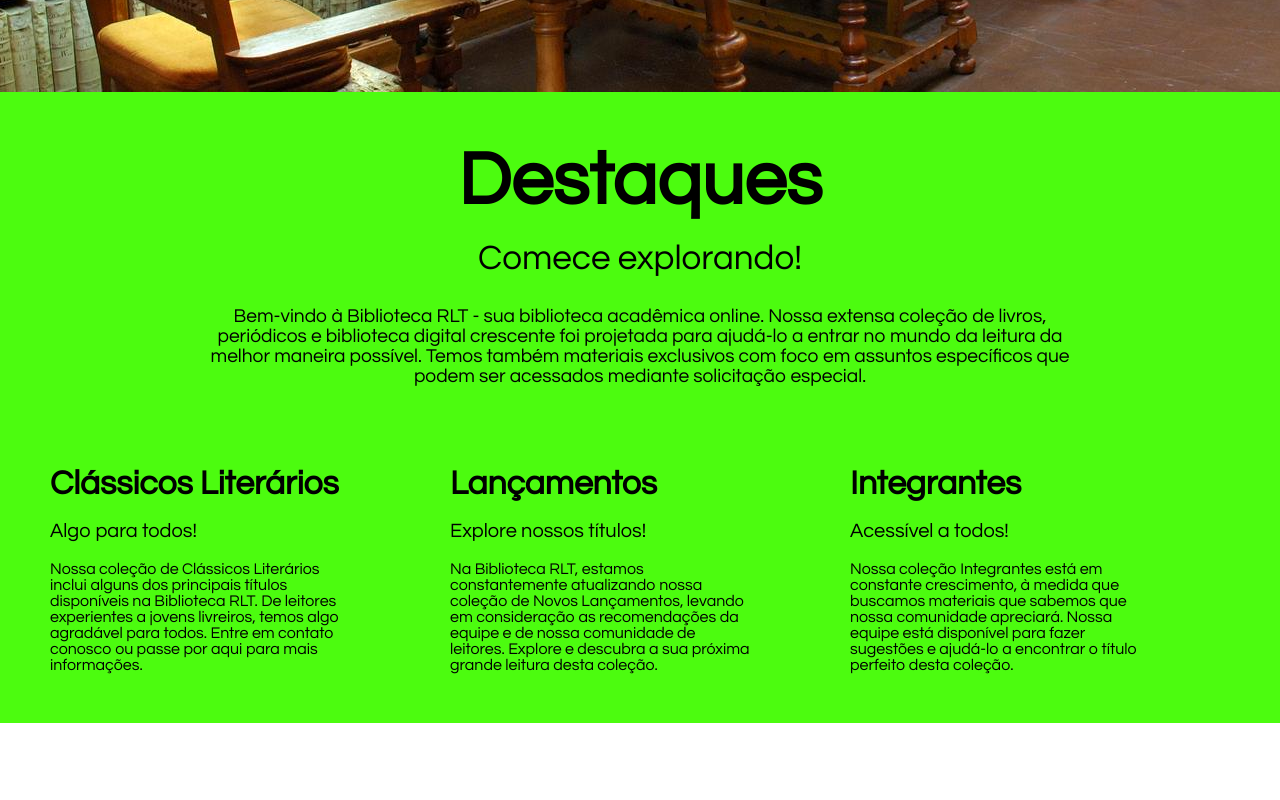
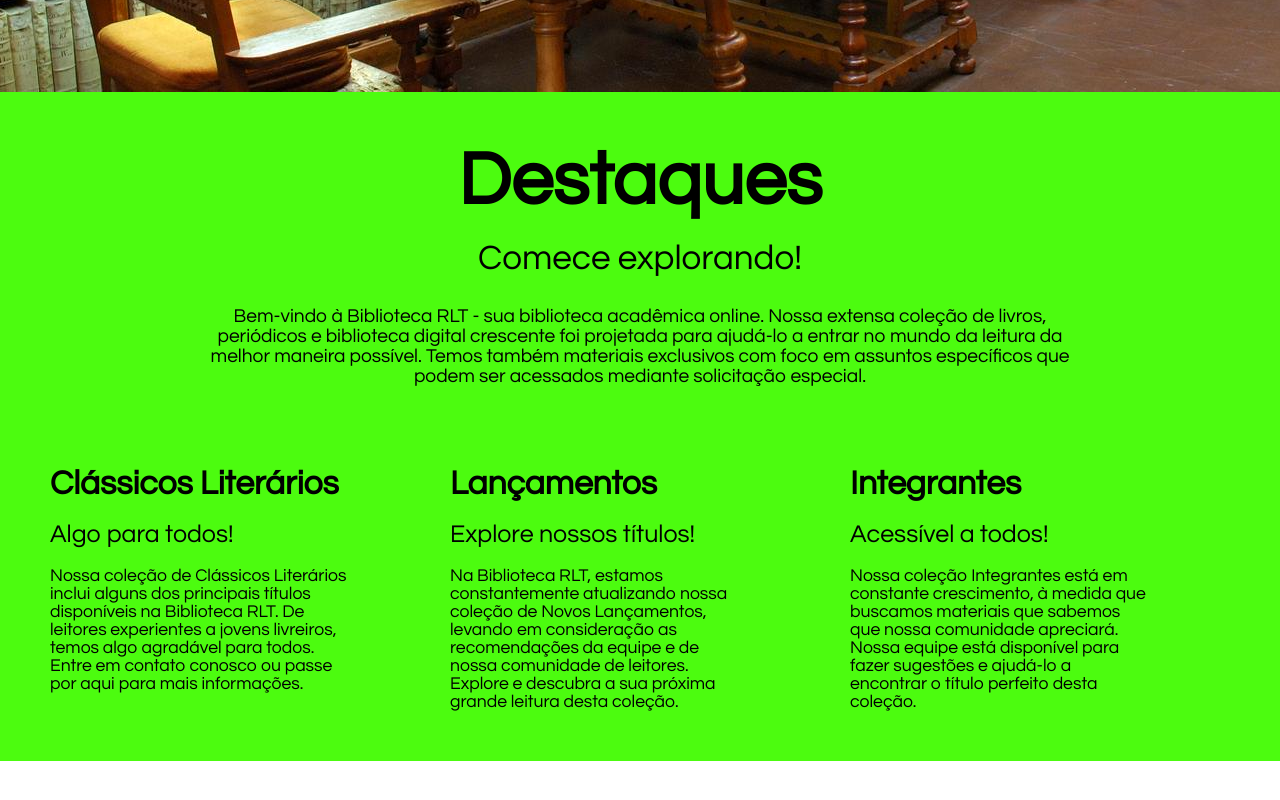
Before and after one commit to VictorPedroza/VictorPedroza.github.io, a plain HTML site: page site-responsivo/index.html in a window 1280 px wide. Shown: the part 597-1397 px from the top of the page. Drawn offline with Linux system fonts and the light colour scheme.

Commit message:
Update style.css

```diff
--- a/site-responsivo/assets/css/style.css
+++ b/site-responsivo/assets/css/style.css
@@ -277,11 +277,12 @@ main {
 
 .item-describe h4 {
     font-weight: 500;
-    font-size: 20px;
+    font-size: 25px;
 }
 
 .item-describe p {
     margin-top: 20px;
     max-width: 300px;
     text-align: start;
+    font-size: 1.1rem;
 }
```
